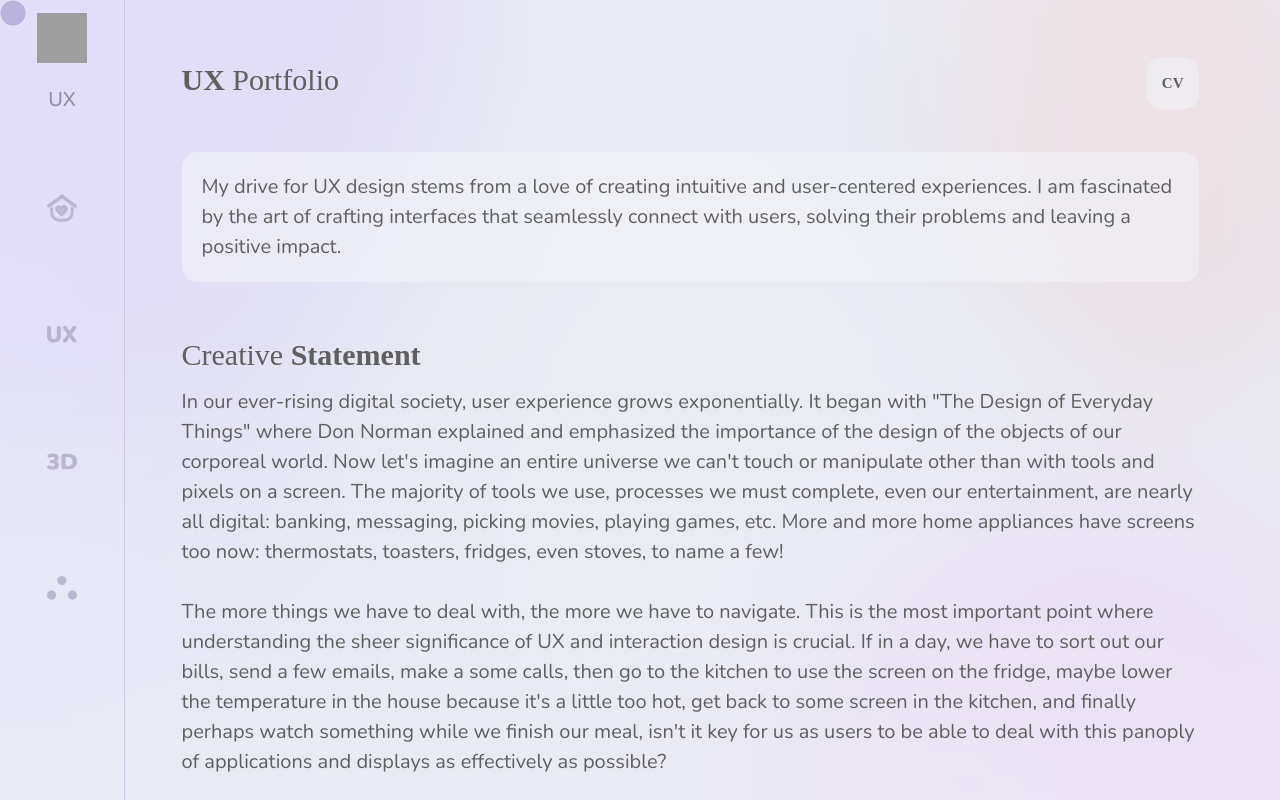
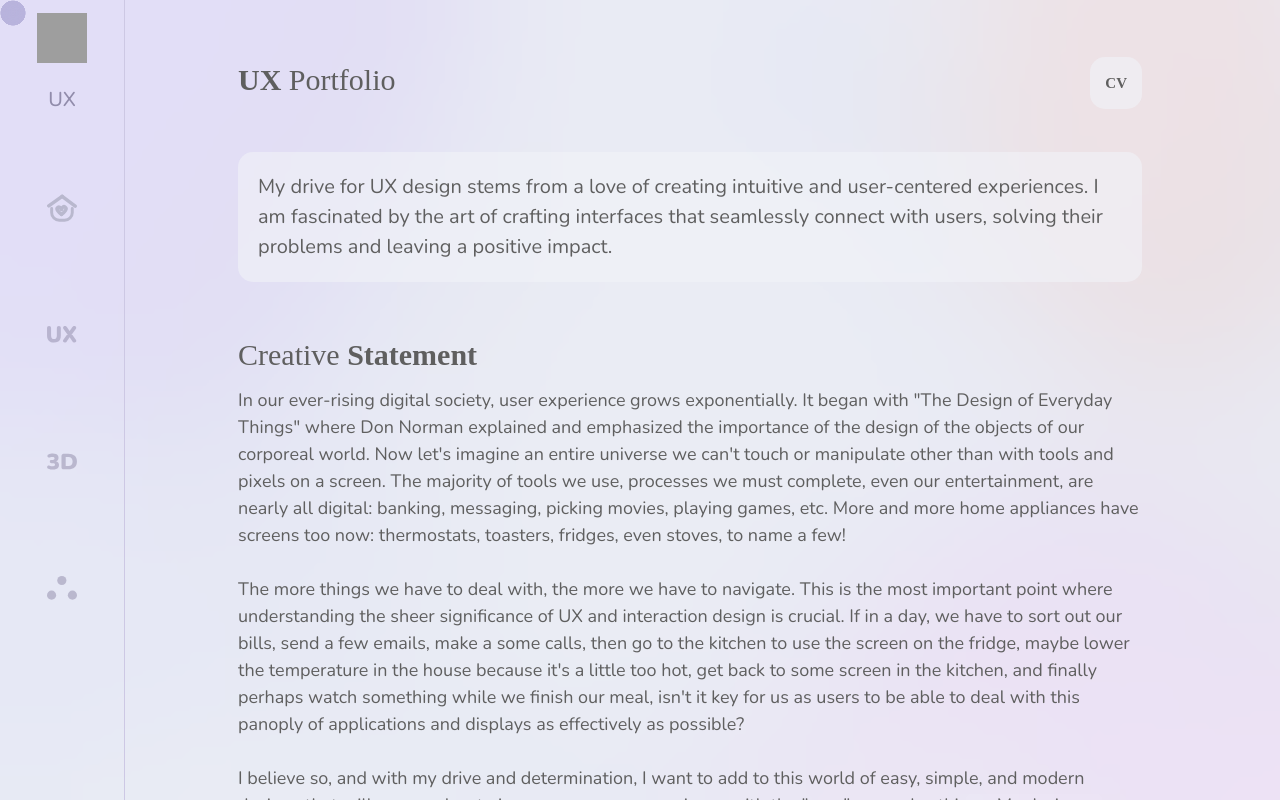
Before and after one commit to fgorgacheva/dart349, a React (Create React App) app: page /ux/portfolio in a window 1280 px wide. Shown: the top 800 px of the page. Built offline with nearby package versions, Linux system fonts and the light colour scheme; grey boxes are pictures that could not be loaded; a web font is replaced by a local one.

Commit message:
change the padding and the font size of the UX portfolio page to balance it a little more (it looked too big)

```diff
--- a/src/pages/UXPortfolio.tsx
+++ b/src/pages/UXPortfolio.tsx
@@ -42,7 +42,7 @@ class UXPortfolio extends React.Component<UXPortfolioProps, UXPortfolioState> {
 
                     <Text fontSize="30px" fontFamily="montserrat" padding="50px 0 10px 0">Creative <span>Statement</span>
                     </Text>
-                    <Text fontSize="20px" fontWeight="">
+                    <Text fontSize="18px" fontWeight="">
                         In our ever-rising digital society, user experience grows exponentially. It began with "The Design of Everyday Things" where Don Norman explained and emphasized the importance of the design of the objects of our corporeal world. Now let's imagine an entire universe we can't touch or manipulate other than with tools and pixels on a screen. The majority of tools we use, processes we must complete, even our entertainment, are nearly all digital: banking, messaging, picking movies, playing games, etc. More and more home appliances have screens too now: thermostats, toasters, fridges, even stoves, to name a few!
                         <br></br><br></br>The more things we have to deal with, the more we have to navigate. This is the most important point where understanding the sheer significance of UX and interaction design is crucial. If in a day, we have to sort out our bills, send a few emails, make a some calls, then go to the kitchen to use the screen on the fridge, maybe lower the temperature in the house because it's a little too hot, get back to some screen in the kitchen, and finally perhaps watch something while we finish our meal, isn't it key for us as users to be able to deal with this panoply of applications and displays as effectively as possible?
                         <br></br><br></br>I believe so, and with my drive and determination, I want to add to this world of easy, simple, and modern designs that will surround us to improve our user experience with the "new" every day things. My design ideology stands with "Don't Make Me Think!" by Steve Krug, a book that my design professor recommended and made everything make sense. I am determined to contribute to our digital world, one design at a time!
@@ -74,9 +74,6 @@ class UXPortfolio extends React.Component<UXPortfolioProps, UXPortfolioState> {
                     </Collection>
 
                 </Main>
-
-
-
             </ContentContainer>);
     }
 }
@@ -85,7 +82,7 @@ export default UXPortfolio;
 
 const Main = styled.div`
     width: 100%;
-    padding: 5%;
+    padding: 5% 10%;
     text-align: left;
 
 `;
@@ -93,8 +90,6 @@ const Main = styled.div`
 const Header = styled.div`
     display: grid;
     grid-template-columns: 1fr 2fr;
-
-
 `;
 
 const Collection = styled.div`
```
